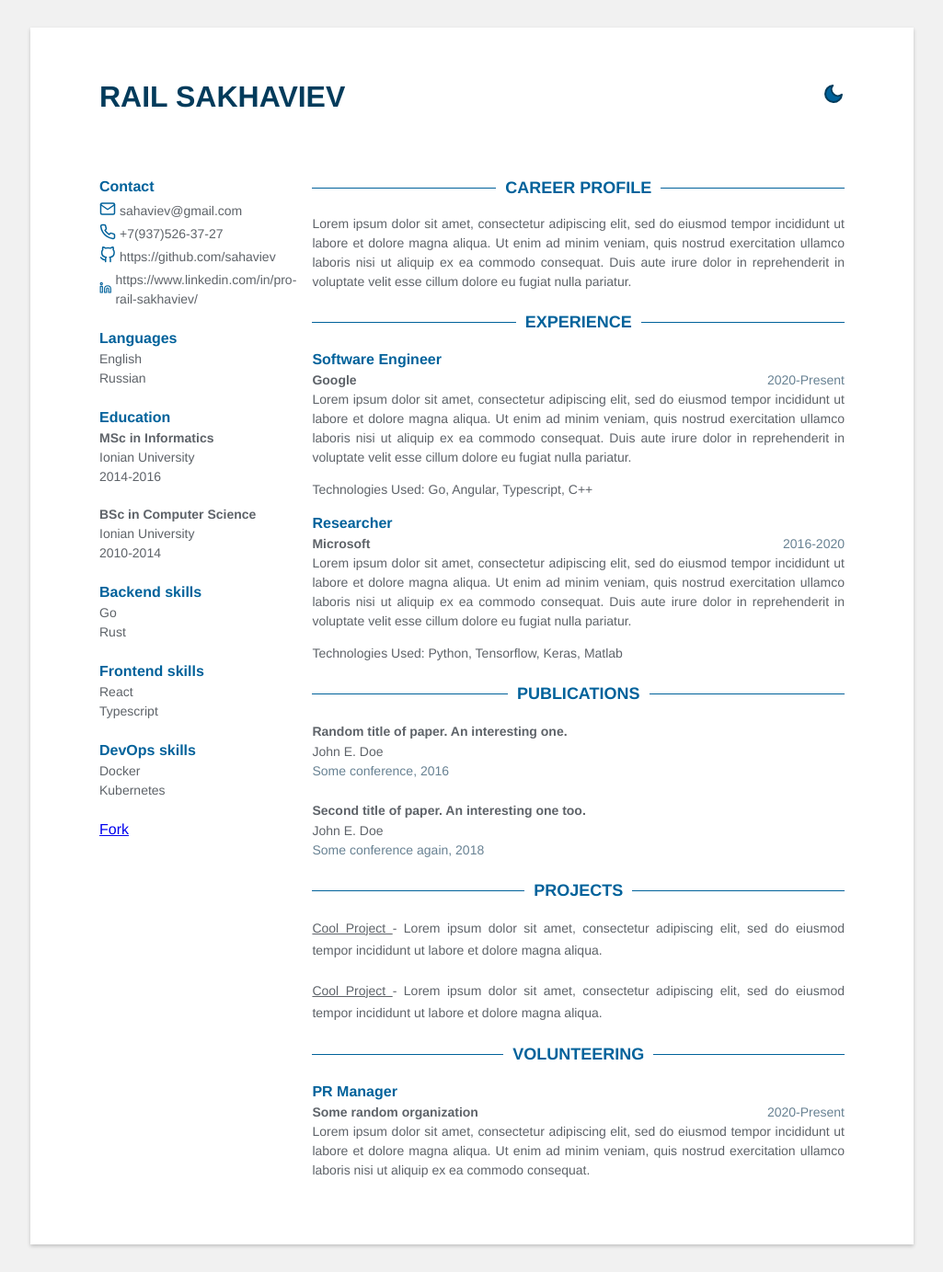
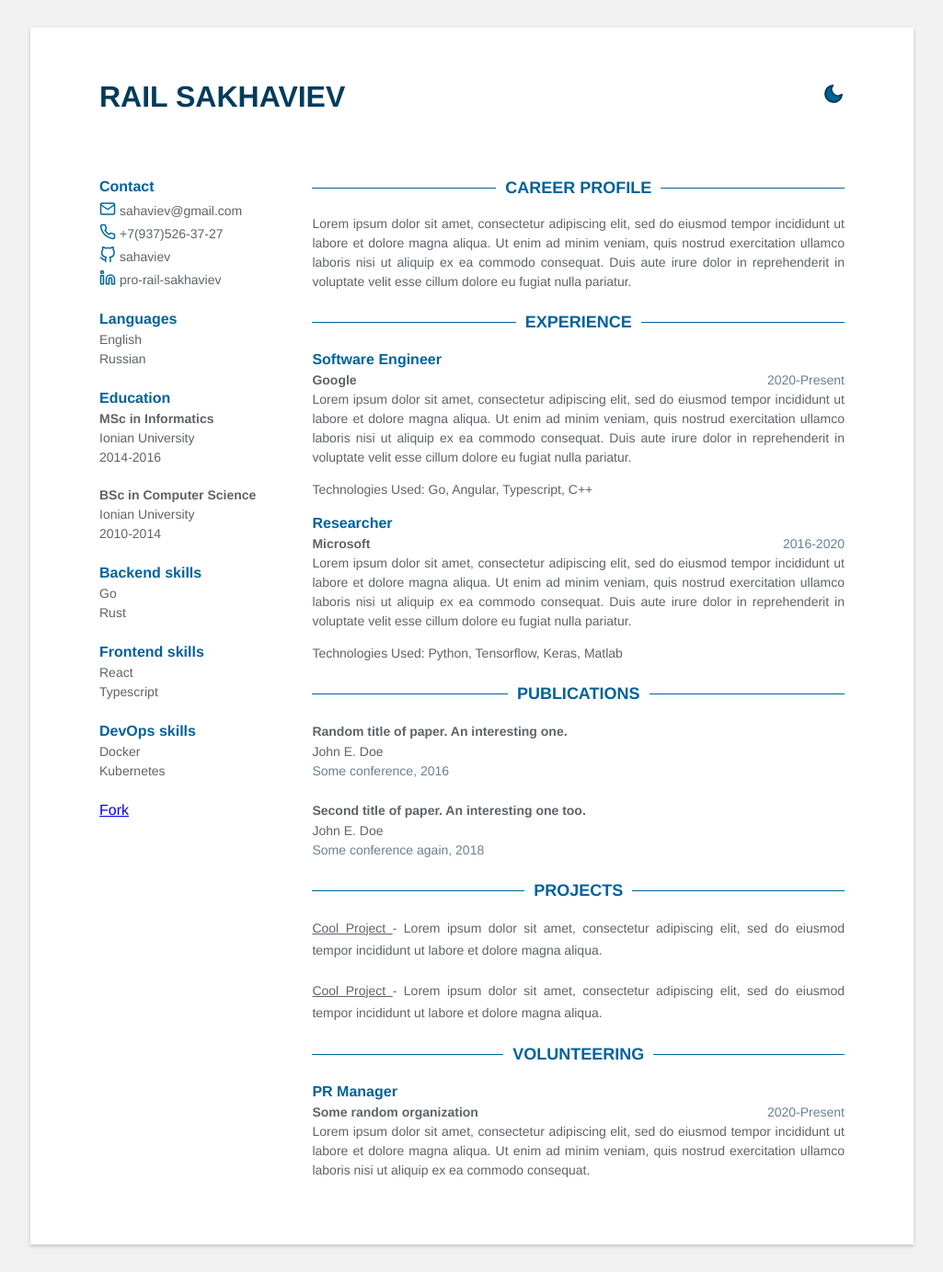
Before and after one commit to sahaviev/sahaviev.github.io, a Jekyll site: the page built from index.html, in a window 1280 px wide. Shown: the whole page at 92% size, without its empty margins (127-1152 px from the left). Built offline with Jekyll 4.4.1, drawn with Linux system fonts in a browser that asks for light colours; some of the changed lines change nothing that is shown.

Commit message:
CV-1: update contact data 2

```diff
--- a/_data/data.yml
+++ b/_data/data.yml
@@ -5,8 +5,8 @@ fork: true
 # Sidebar
 contact:
   email: sahaviev@gmail.com
-  github: https://github.com/sahaviev
-  linkedin: https://www.linkedin.com/in/pro-rail-sakhaviev/
+  github: sahaviev
+  linkedin: pro-rail-sakhaviev
   phone: +7(937)526-37-27
   gitlab:
   twitter:
```
